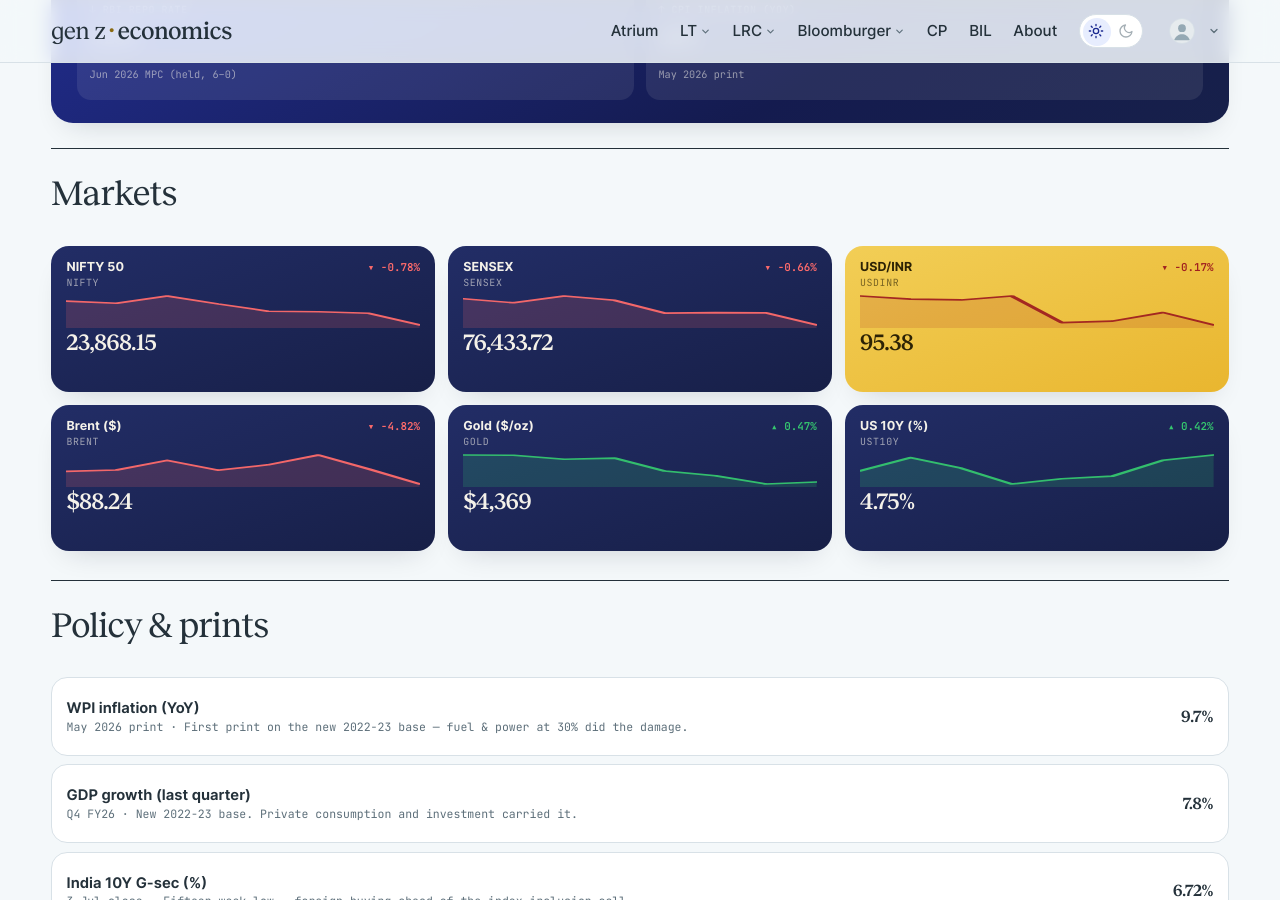
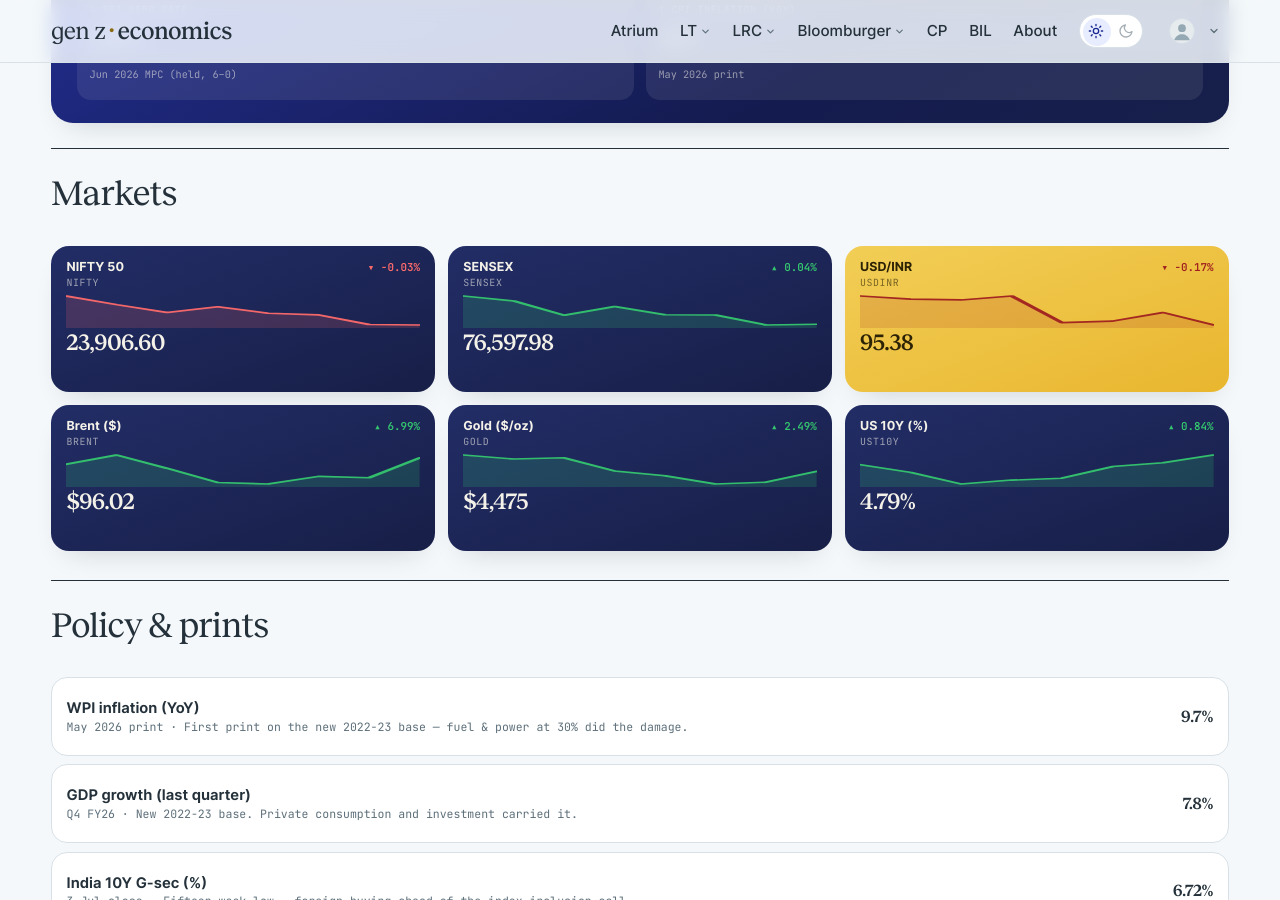
Before and after one commit to harsharya7021/genz-economics.com, a Jekyll site: the page built from macro-watch.html, in a window 1280 px wide and 900 px high, scrolled down 599 px. Built offline with Jekyll 4.4.1, drawn with Linux system fonts in a browser that asks for light colours; comment, search, counter and statistics services are not loaded.

Commit message:
data: morning market refresh

```diff
--- a/_data/macro.json
+++ b/_data/macro.json
@@ -1,34 +1,34 @@
 {
-  "as_of": "2 Sep 2026 close",
+  "as_of": "3 Sep 2026 close",
   "auto": {
     "nifty": {
       "label": "NIFTY 50",
-      "v": "23,868.15",
-      "chg": -0.78,
+      "v": "23,906.60",
+      "chg": -0.03,
       "spark": [
-        24252.0,
-        24219.051,
         24334.551,
         24207.75,
         24090.85,
+        24175.65,
         24080.4,
         24055.801,
-        23868.15
+        23914.449,
+        23906.6
       ]
     },
     "sensex": {
       "label": "SENSEX",
-      "v": "76,433.72",
-      "chg": -0.66,
+      "v": "76,597.98",
+      "chg": 0.04,
       "spark": [
-        77540.828,
-        77369.109,
         77656.094,
         77472.938,
         76933.594,
+        77264.508,
         76957.273,
         76944.281,
-        76433.719
+        76570.352,
+        76597.977
       ]
     },
     "usdinr": {
@@ -48,47 +48,47 @@
     },
     "brent": {
       "label": "Brent ($)",
-      "v": "$88.24",
-      "chg": -4.82,
+      "v": "$96.02",
+      "chg": 6.99,
       "spark": [
-        92.02,
-        92.43,
-        95.29,
-        92.37,
         94.0,
         96.92,
         92.71,
-        88.24
+        88.24,
+        87.77,
+        90.18,
+        89.75,
+        96.02
       ]
     },
     "gold": {
       "label": "Gold ($/oz)",
-      "v": "$4,369",
-      "chg": 0.47,
+      "v": "$4,475",
+      "chg": 2.49,
       "spark": [
-        4640.8,
         4638.1,
         4598.2,
         4609.7,
         4478.1,
         4431.1,
         4348.0,
-        4368.6
+        4366.3,
+        4475.2
       ]
     },
     "ust10y": {
       "label": "US 10Y (%)",
-      "v": "4.75%",
-      "chg": 0.42,
+      "v": "4.79%",
+      "chg": 0.84,
       "spark": [
-        4.69,
         4.74,
         4.7,
         4.64,
         4.66,
         4.67,
         4.73,
-        4.75
+        4.75,
+        4.79
       ]
     }
   },
--- a/_data/markets.yml
+++ b/_data/markets.yml
@@ -2,38 +2,38 @@
 # USD/INR) are refreshed each weekday morning by the market-data workflow;
 # the India 10Y G-Sec line is maintained by hand. Do not hand-edit the
 # live tickers — the job overwrites them.
-as_of: 2 Sep 2026
+as_of: 3 Sep 2026
 tickers:
 - symbol: NIFTY 50
   code: ^NSEI
-  value: 23,868.15
-  change: −187.65
-  pct: −0.78%
+  value: 23,906.60
+  change: −7.85
+  pct: −0.03%
   dir: down
   spark:
-  - 24252.0
-  - 24219.051
   - 24334.551
   - 24207.75
   - 24090.85
+  - 24175.65
   - 24080.4
   - 24055.801
-  - 23868.15
+  - 23914.449
+  - 23906.6
 - symbol: SENSEX
   code: BSE
-  value: 76,433.72
-  change: −510.56
-  pct: −0.66%
-  dir: down
+  value: 76,597.98
+  change: '+27.62'
+  pct: +0.04%
+  dir: up
   spark:
-  - 77540.828
-  - 77369.109
   - 77656.094
   - 77472.938
   - 76933.594
+  - 77264.508
   - 76957.273
   - 76944.281
-  - 76433.719
+  - 76570.352
+  - 76597.977
 - symbol: USD / INR
   code: FX
   value: '95.38'
```
